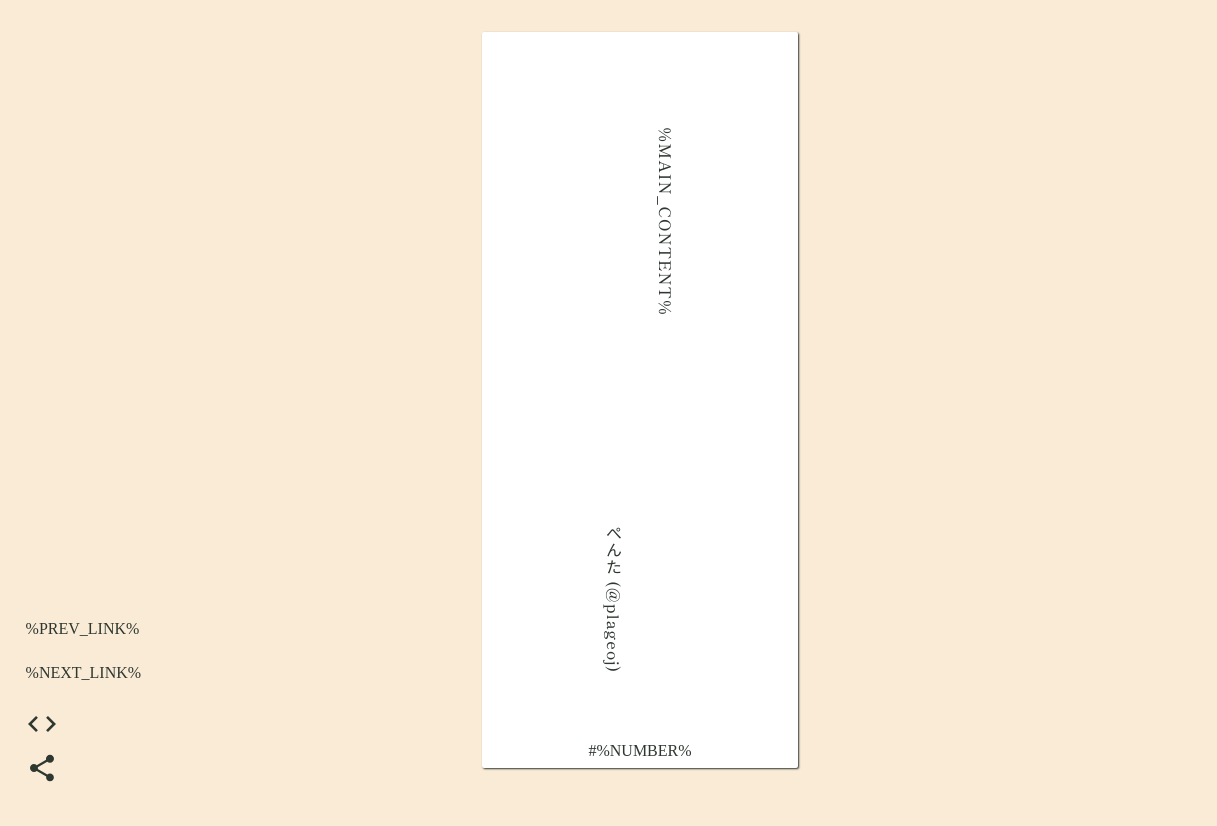
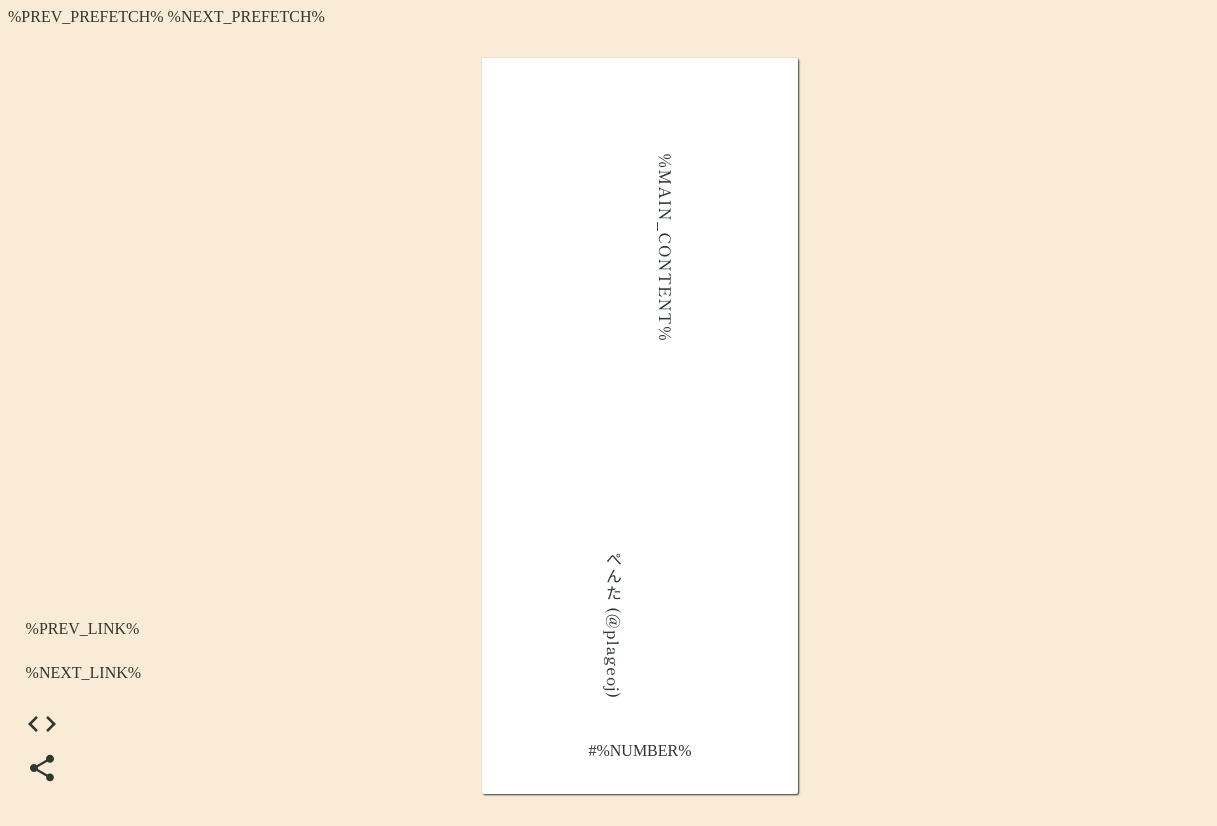
Before and after one commit to plageoj/plageoj, a website: page src/index.html in a window 1280 px wide. Shown: the full height of the page, 0-1217 px from the left. Before the commit the page ends 800 px from the top, so only its background shows below. Drawn offline with nearby package versions, Linux system fonts and the light colour scheme.

Commit message:
add prefetch

```diff
--- a/src/index.html
+++ b/src/index.html
@@ -21,7 +21,9 @@
     <meta property="og:type" content="website" />
     <meta property="og:url" content="https://plagoej.me/%NUMBER%.html" />
     <meta property="og:site_name" content="plageoj" />
-    <meta property="og:description" content="%PLAIN_MAIN_CONTENT%" />
+    <meta property="og:description" content="#%NUMBER%" />
+    %PREV_PREFETCH%
+    %NEXT_PREFETCH%
   </head>
   <body>
     <main>
```
Also changed, not shown: 1 other file.
